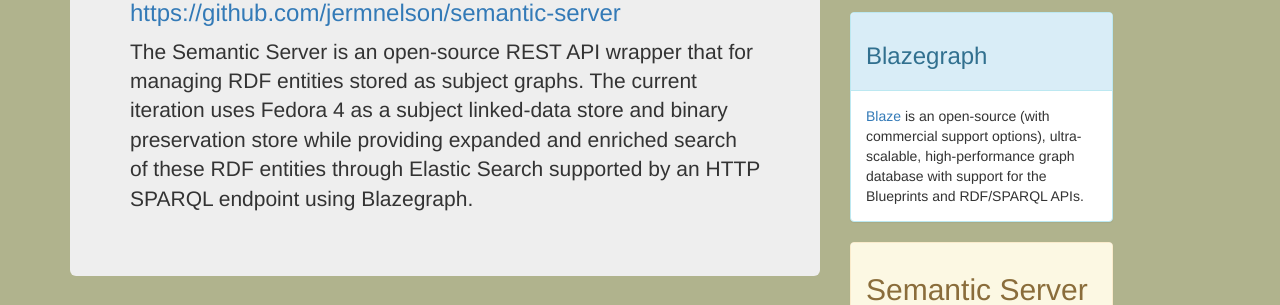
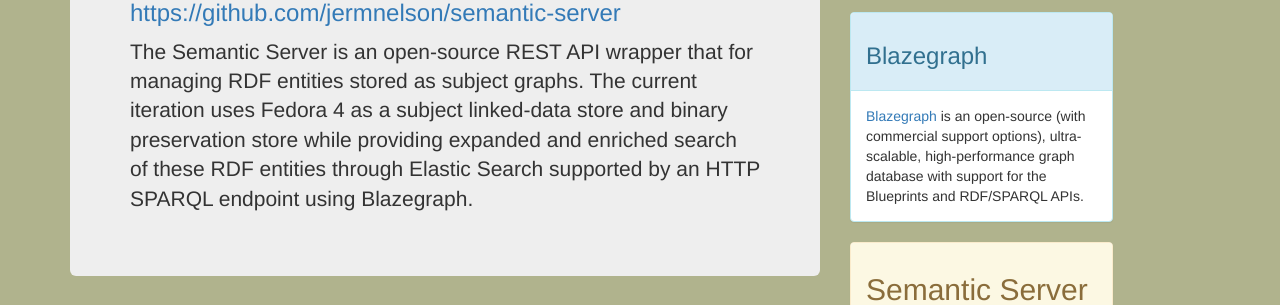
Before and after one commit to jermnelson/ccc-forum-2015, a Flask app: page / in a window 1280 px wide. Shown: the part 2385-2690 px from the top of the page. Run offline with Flask 2, Linux system fonts and the light colour scheme; some libraries are stand-ins or nearby versions.

Commit message:
Updated semantic server and mustic library reserves pages

```diff
--- a/templates/slides/music-library-reserves.html
+++ b/templates/slides/music-library-reserves.html
@@ -7,7 +7,7 @@
      To organize our application we created classes and their
      properties using Schema.org. This makes it easy for our
      staff to control and organize playlists and upload them
-     to the College's content management system "Canvas".
+     to the College's learning management system "Canvas".
     </p>
    </div>
   <div class="panel panel-default">
--- a/templates/slides/semantic-server.html
+++ b/templates/slides/semantic-server.html
@@ -29,7 +29,7 @@
             <h3>Blazegraph</h3>
           </section>
           <div class="panel-body">
-            <a href="https://www.blazegraph.com/">Blaze</a> is an open-source
+            <a href="https://www.blazegraph.com/">Blazegraph</a> is an open-source
             (with commercial support options),  ultra-scalable, high-performance
             graph database with support for the Blueprints and RDF/SPARQL APIs.
           </div>
```
